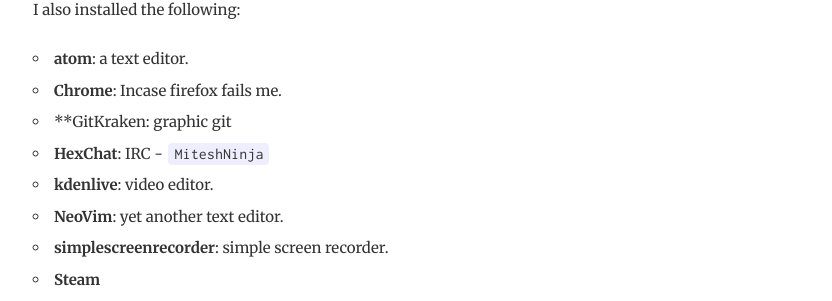
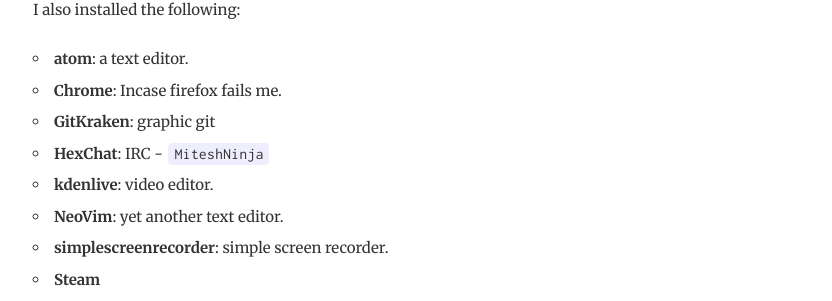
Before and after one commit to Computableverse/computableverse.github.io, a Jekyll site: the page built from _posts/2016-06-04-ubuntu-16.04-setting-up.md, in a window 1280 px wide and 900 px high, scrolled down 1714 px. Shown: the part 148-449 px from the top of the window, without its empty margins (223-1055 px from the left). Built offline with Jekyll 4.4.1, drawn with Linux system fonts in a browser that asks for light colours; comment, search, counter and statistics services are not loaded.

Commit message:
Fixed syntax error

```diff
--- a/_posts/2016-06-04-ubuntu-16.04-setting-up.md
+++ b/_posts/2016-06-04-ubuntu-16.04-setting-up.md
@@ -69,7 +69,7 @@
 
 * **atom**: a text editor.
 * **Chrome**: Incase firefox fails me.
-* **GitKraken: graphic git
+* **GitKraken**: graphic git
 * **HexChat**: IRC - `MiteshNinja`
 * **kdenlive**: video editor.
 * **NeoVim**: yet another text editor.
```
